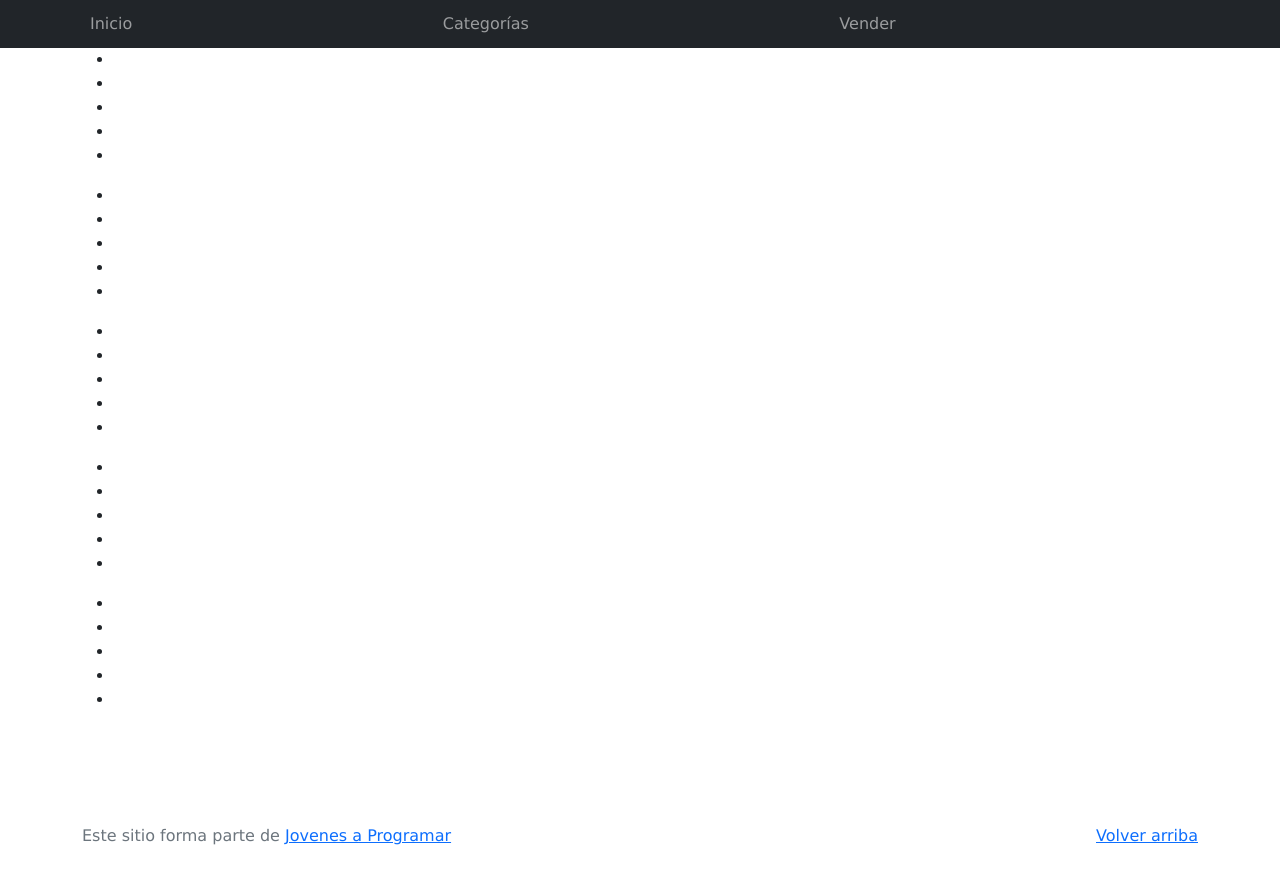
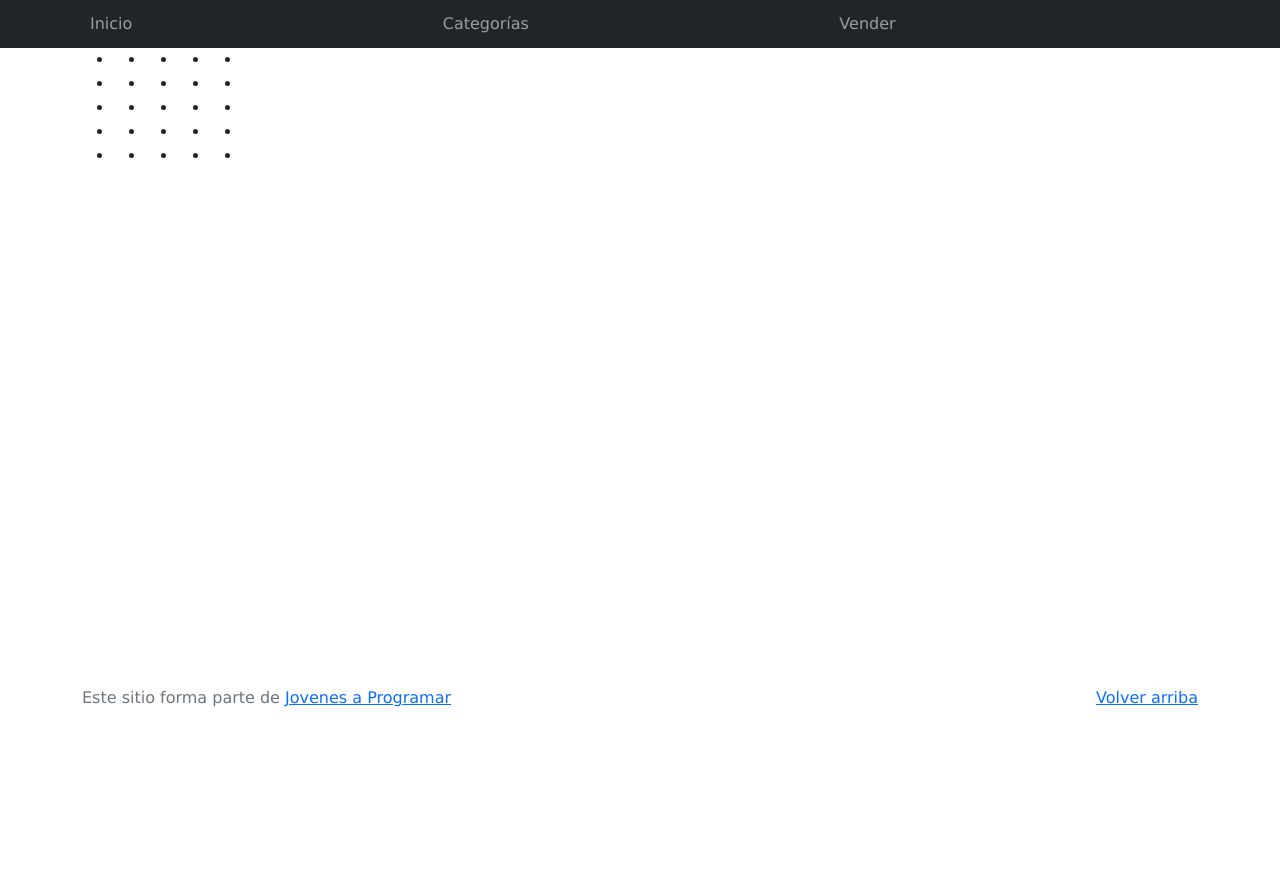
Before and after one commit to Walki17/ecommerce, a plain HTML site: page products.html in a window 1280 px wide. After the commit the page ends 800 px from the top, so only its background shows below. Drawn offline with Linux system fonts and the light colour scheme; no server answers.

Commit message:
orden products

```diff
--- a/css/styles.css
+++ b/css/styles.css
@@ -188,3 +188,8 @@ a.custom-card:hover {
 .checked {
   color: orange;
 }
+
+.autitos {
+  display: flex;
+  flex-direction: row;
+}
```
